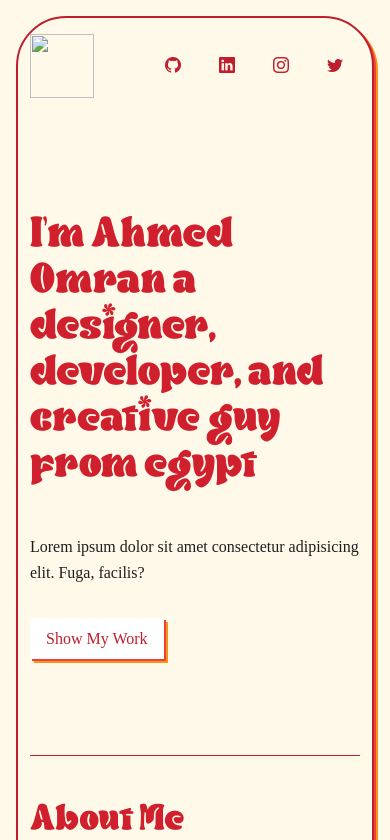
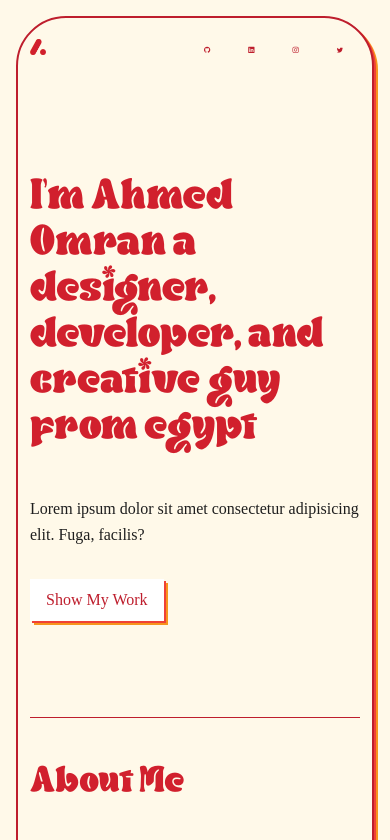
Before and after one commit to 2ao1-1/MyPortfolio, a plain HTML site: page index.html in a window 390 px wide. Shown: the top 840 px of the page. Drawn offline with nearby package versions, Linux system fonts and the light colour scheme; grey boxes are pictures that could not be loaded.

Commit message:
responsive u.2

```diff
--- a/Css/style.css
+++ b/Css/style.css
@@ -32,9 +32,9 @@ a {
 }
 
 /* logo */
-.logo img {
-  width: 4rem;
-  height: 4rem;
+.logo .logoimg {
+  width: 4vw;
+  /* height: 4vh; */
   cursor: auto;
 }
 h3 {
@@ -65,6 +65,7 @@ i {
   cursor: pointer;
   margin: 0 10px;
   color: #be1e2d;
+  font-size: 1.6vw;
 }
 
 /* main */
--- a/index.html
+++ b/index.html
@@ -5,7 +5,7 @@
     <meta name="viewport" content="width=device-width, initial-scale=1.0" />
     <meta name="description" content="" />
     <title>AO Portfolio</title>
-    <link rel="shortcut icon" href="images/logo.png" type="image/x-icon" />
+    <link rel="shortcut icon" href="Images/logo.png" type="image/x-icon" />
     <link
       href="https://cdn.jsdelivr.net/npm/bootstrap@5.3.3/dist/css/bootstrap.min.css"
       rel="stylesheet"
@@ -27,7 +27,7 @@
             class="head w-100 position-relative d-flex justify-content-between align-items-center py-3"
           >
             <div class="logo d-flex align-items-center">
-              <img src="Images/logo.png" alt="" />
+              <img class="logoimg" src="Images/logo.png" alt="" />
               <a href="#"><h3 class="d-none d-md-flex">Ahmed Omran</h3></a>
             </div>
             <div class="social position-relative">
```
Also changed, not shown: Images/logo.png (added), Images/project1.jpg (added), 1 other file.
